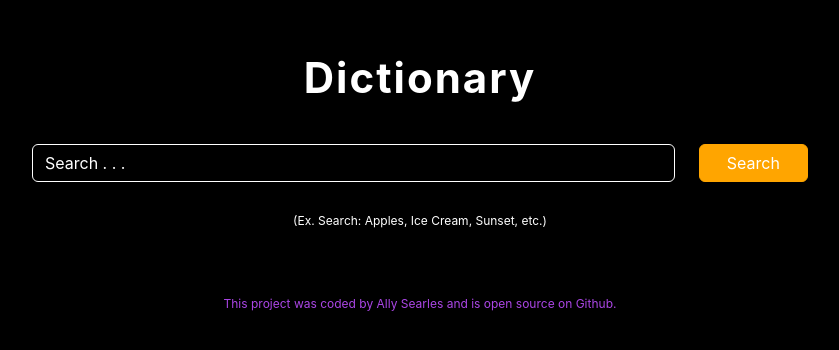
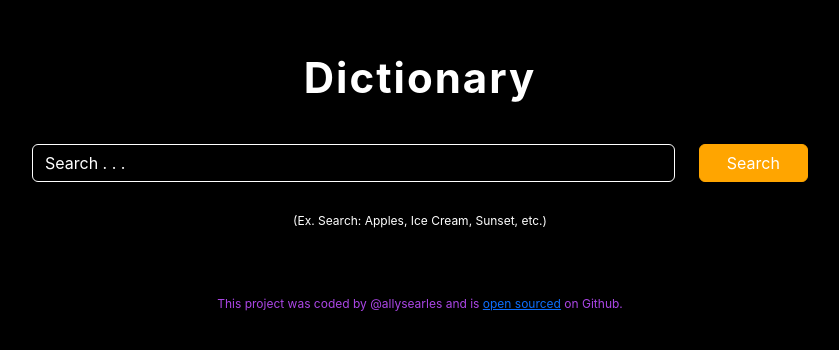
Before and after one commit to allysearles/React-Dictionary-App, a React (Create React App) app: page / in a window 1280 px wide. Shown: the part 134-484 px from the top of the page, without its empty margins (220-1059 px from the left). Built offline with nearby package versions, Linux system fonts and the light colour scheme; no server answers.

Commit message:
Home-Page: Attached Github Repository URL into <footer>

```diff
--- a/src/App.js
+++ b/src/App.js
@@ -11,7 +11,17 @@
 					<Dictionary />
 				</main>
 				<footer>
-					This project was coded by Ally Searles and is open source on Github.
+					<p>
+						This project was coded by @allysearles and is {""}
+						<a
+							href="https://github.com/allysearles/React-Dictionary-App.git"
+							target="_blank"
+							rel="noopener noreferrer"
+						>
+							open sourced
+						</a>
+						{""} on Github.
+					</p>
 				</footer>
 			</div>
 		</div>
--- a/src/Photos.css
+++ b/src/Photos.css
@@ -1,5 +1,5 @@
 .Photos {
-	padding: 30px 50px;
+	padding: 20px 100px;
 }
 
 img {
--- a/src/Photos.js
+++ b/src/Photos.js
@@ -18,7 +18,7 @@
 									<img
 										className="img-fluid"
 										src={photo.src.landscape}
-										alt="word-searched-example"
+										alt={photo.src.photographer}
 									/>
 								</a>
 							</div>
--- a/src/Results.css
+++ b/src/Results.css
@@ -1,5 +1,5 @@
 .Results {
-	padding: 10px 50px;
+	padding: 0px 100px;
 }
 section {
 	padding: 5px 0px;
```
